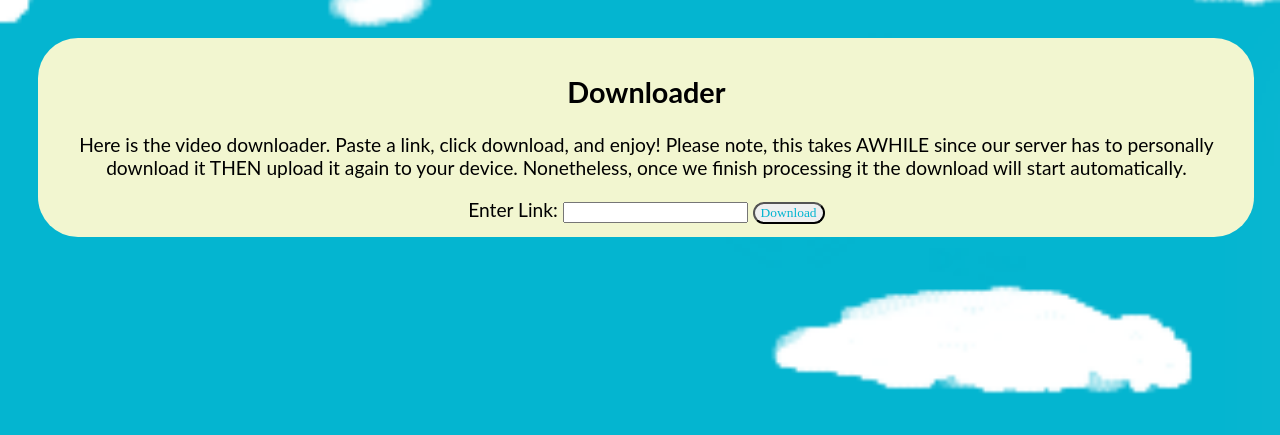
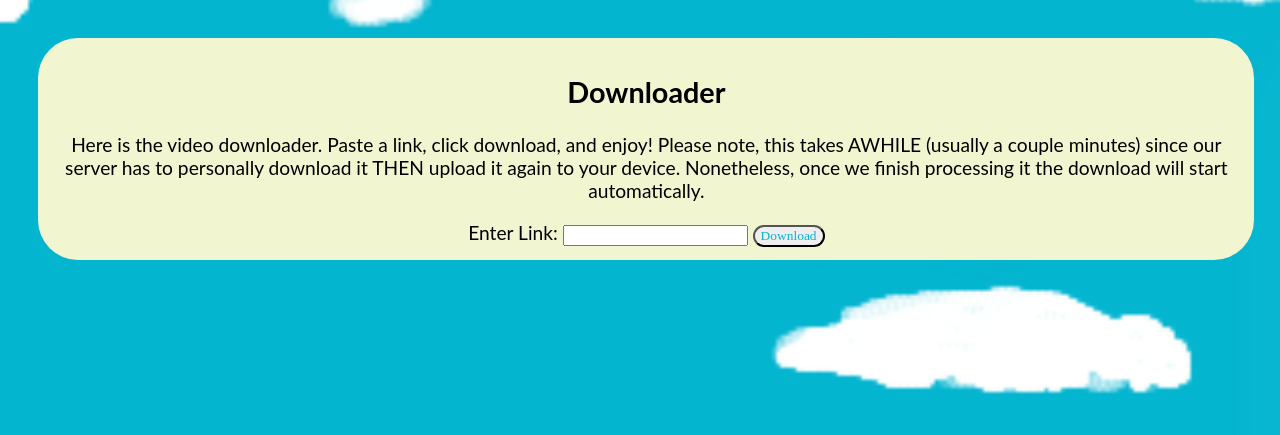
Before and after one commit to Thrasherop/fantasy_web, a Flask app: page /video_downloader in a window 1280 px wide. Shown: the part 51-486 px from the top of the page. Run offline with Flask 3, Linux system fonts and the light colour scheme; some web fonts are replaced.

Commit message:
Changed wording of download page

```diff
--- a/templates/video-downloader.html
+++ b/templates/video-downloader.html
@@ -26,7 +26,7 @@
         <section id="welcome-section" class="downloader-welcomer">
             <h1 id="portfolio-welcome-title"> Downloader </h1>
             <p id="portfolio-welcome-text">
-                Here is the video downloader. Paste a link, click download, and enjoy! Please note, this takes AWHILE since our server has to personally download it THEN upload it again to your device. Nonetheless, once we finish processing it the download will start automatically.
+                Here is the video downloader. Paste a link, click download, and enjoy! Please note, this takes AWHILE (usually a couple minutes) since our server has to personally download it THEN upload it again to your device. Nonetheless, once we finish processing it the download will start automatically.
             </p>
 
             <form action="/download_video" method="get">
```
